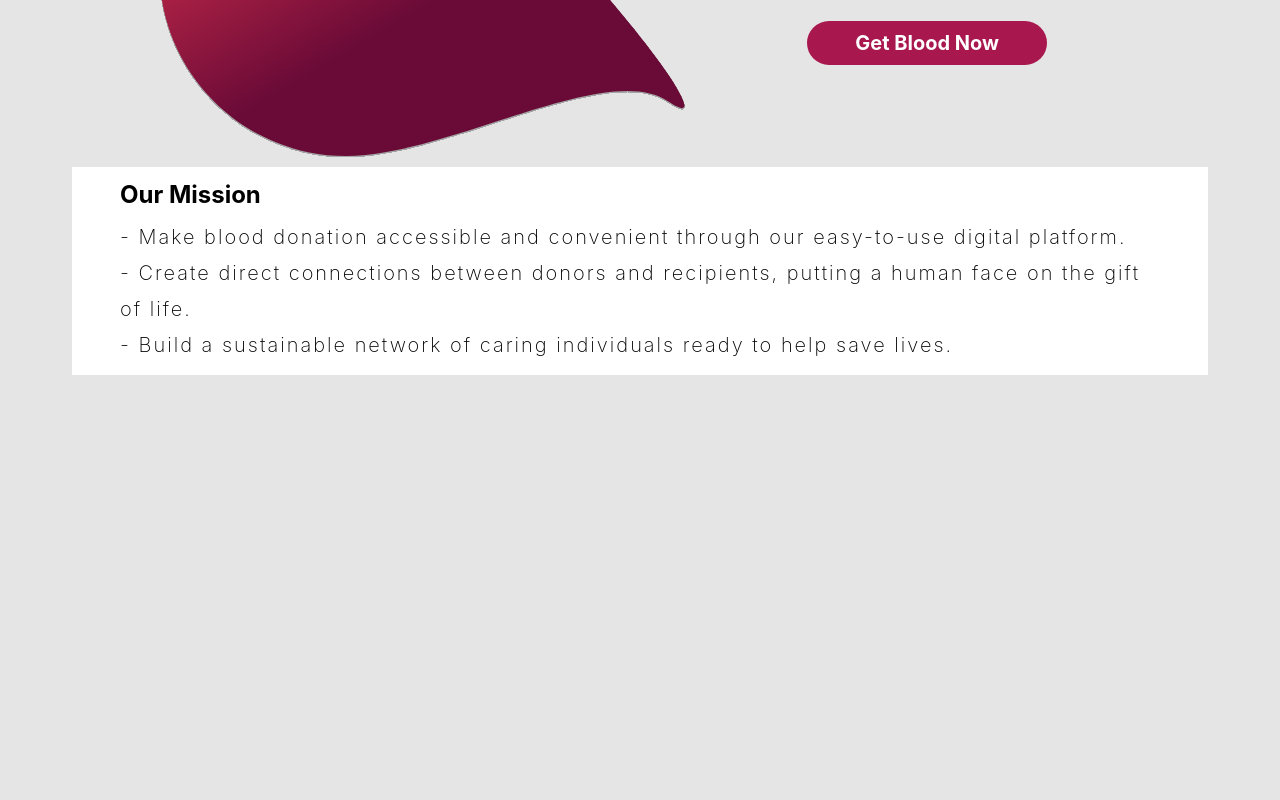
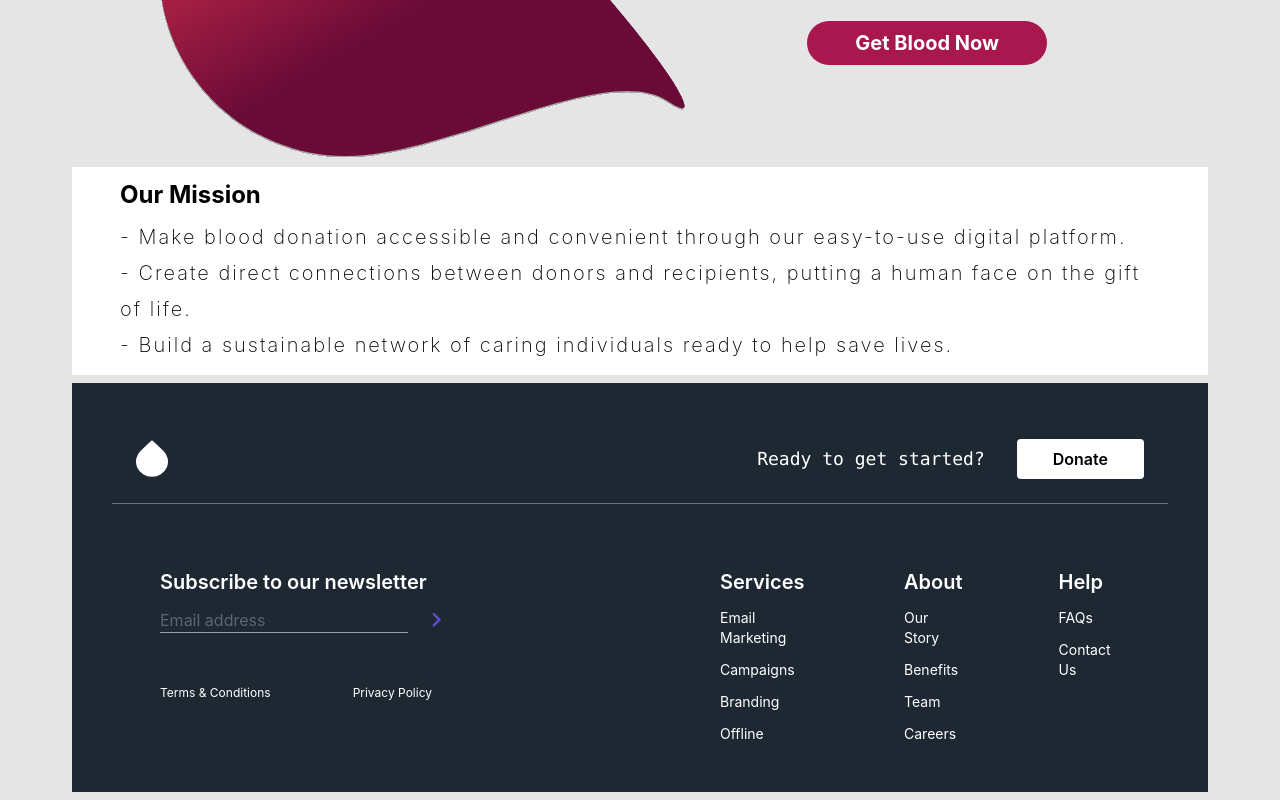
Before and after one commit to lxmn-22/Help2Humanity, a React (Vite) app in the folder frontend/: page / in a window 1280 px wide. Shown: the part 361-1161 px from the top of the page. Before the commit the page ends 800 px from the top, so only its background shows below. Built offline with nearby package versions, Linux system fonts and the light colour scheme.

Commit message:
[Help2Humanity]: Added Footer Section.

```diff
--- a/frontend/src/App.tsx
+++ b/frontend/src/App.tsx
@@ -1,3 +1,4 @@
+import Footer from "./components/Footer";
 import Navbar from "./components/Navbar";
 import Hero from "./sections/Hero";
 import Mission from "./sections/Mission";
@@ -8,6 +9,7 @@ function App() {
 			<Navbar />
 			<Hero />
 			<Mission />
+			<Footer />
 		</>
 	);
 }
--- a/frontend/src/assets/assets.ts
+++ b/frontend/src/assets/assets.ts
@@ -1,9 +1,13 @@
 import logo from "./Logo.svg";
 import hgd from "./Hero-Gradient Design.svg";
 import bloodDrop from "./Blood-Drop.svg";
+import whiteDrop from "./white-drop.svg";
+import path from "./Path.svg";
 
 export const assets = {
 	logo,
 	hgd,
 	bloodDrop,
+	whiteDrop,
+	path,
 };
--- /dev/null
+++ b/frontend/src/components/Footer.tsx
@@ -0,0 +1,78 @@
+import AnchorLink from "react-anchor-link-smooth-scroll";
+import { assets } from "../assets/assets";
+
+const Footer = () => {
+	return (
+		<div className="bg-[#1E2833] h-11/12 flex flex-col items-center justify-between mx-4 sm:mx-16 lg:mx-24 xl:mx-18 my-6 sm:my-2 px-4 sm:px-6 md:px-8 lg:px-10">
+			<div className="border-b border-gray-500 w-full flex justify-between xl:mx-44 xl:mt-8 xl:p-6 xl:gap-3">
+				{/* Logo */}
+				<img src={assets.whiteDrop} alt="White-Drop" />
+				<div className="flex xl:gap-8 items-center">
+					<h2 className="text-white font-mono text-lg">
+						Ready to get started?
+					</h2>
+					<AnchorLink className="bg-white text-md font-semibold rounded xl:px-9 xl:py-2 cursor-pointer">
+						Donate
+					</AnchorLink>
+				</div>
+			</div>
+
+			<div className="flex xl:mt-4">
+				{/* Newsletter */}
+				<div className="xl:p-12 xl:mr-48">
+					<div className="flex flex-col">
+						<h2 className="text-white text-xl antialiased font-semibold">
+							Subscribe to our newsletter
+						</h2>
+						<div className="flex items-center xl:gap-6">
+							<input
+								className="text-gray-400 text-base outline-none border-b xl:my-3"
+								type="text"
+								placeholder="Email address"
+							/>
+							<img
+								className="w-3 h-4 rounded"
+								src={assets.path}
+								alt="Arrow"
+							/>
+						</div>
+					</div>
+					<div className="flex justify-between xl:my-10">
+						<a className="text-white text-xs antialiased cursor-pointer">
+							Terms & Conditions
+						</a>
+						<a className="text-white text-xs antialiased cursor-pointer">
+							Privacy Policy
+						</a>
+					</div>
+				</div>
+				{/* Services */}
+				<div className="flex flex-col xl:gap-3 xl:p-12">
+					<h2 className="text-xl text-white font-semibold">
+						Services
+					</h2>
+					<a className="text-white text-sm">Email Marketing</a>
+					<a className="text-white text-sm">Campaigns</a>
+					<a className="text-white text-sm">Branding</a>
+					<a className="text-white text-sm">Offline</a>
+				</div>
+				{/* About */}
+				<div className="flex flex-col xl:gap-3 xl:p-12">
+					<h2 className="text-xl text-white font-semibold">About</h2>
+					<a className="text-white text-sm">Our Story</a>
+					<a className="text-white text-sm">Benefits</a>
+					<a className="text-white text-sm">Team</a>
+					<a className="text-white text-sm">Careers</a>
+				</div>
+				{/* Help */}
+				<div className="flex flex-col xl:gap-3 xl:p-12">
+					<h2 className="text-xl text-white font-semibold">Help</h2>
+					<a className="text-white text-sm">FAQs</a>
+					<a className="text-white text-sm">Contact Us</a>
+				</div>
+			</div>
+		</div>
+	);
+};
+
+export default Footer;
```
Also changed, not shown: frontend/src/assets/Path.svg (added), frontend/src/assets/white-drop.svg (added).
